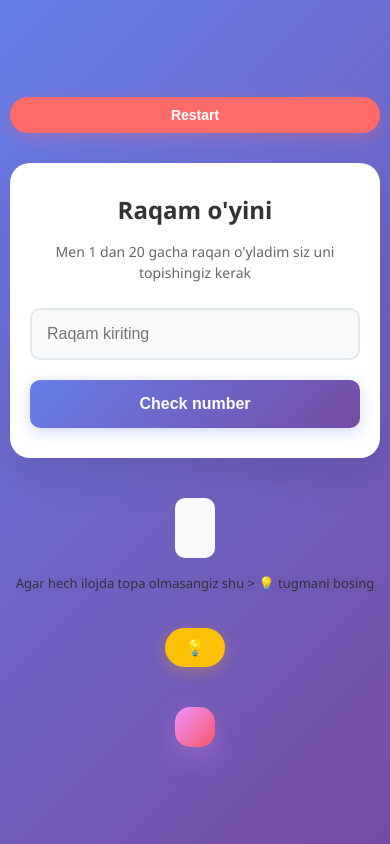
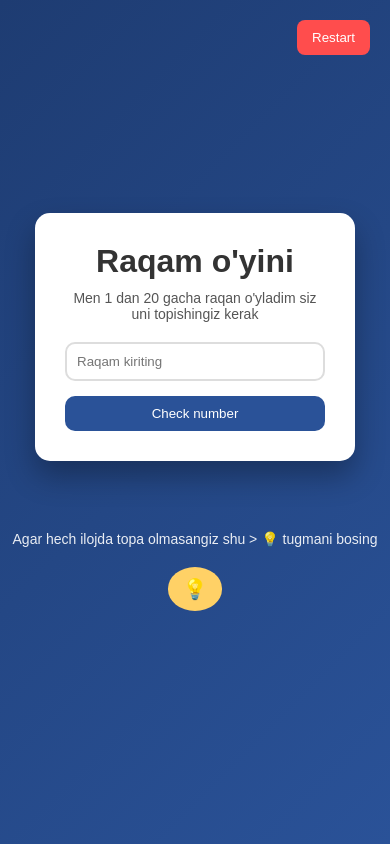
Before and after one commit to zoitovfirdavs3-eng/Bootcamp, a plain HTML site: page 1-month/5-lesson/index.html in a window 390 px wide. Drawn offline with Linux system fonts and the light colour scheme.

Commit message:
Add 6-lesson

```diff
--- a/1-month/5-lesson/style.css
+++ b/1-month/5-lesson/style.css
@@ -2,255 +2,121 @@
   margin: 0;
   padding: 0;
   box-sizing: border-box;
+  font-family: sans-serif;
 }
 
 body {
-    font-family: 'Segoe UI', Tahoma, Geneva, Verdana, sans-serif;
-    background: linear-gradient(135deg, #667eea 0%, #764ba2 100%);
-    min-height: 100vh;
+  height: 100vh;
+  background: linear-gradient(135deg, #1e3c72, #2a5298);
   display: flex;
   flex-direction: column;
   align-items: center;
   justify-content: center;
-    padding: 20px;
+  gap: 20px;
+  color: #fff;
 }
 
+/* Restart button */
 .js-restart-btn {
   position: absolute;
   top: 20px;
   right: 20px;
-    background: #ff6b6b;
+  padding: 10px 15px;
+  border: none;
+  border-radius: 8px;
+  background: #ff4d4d;
   color: white;
-    border: none;
-    padding: 10px 20px;
-    border-radius: 25px;
   cursor: pointer;
-    font-size: 14px;
-    font-weight: 600;
-    transition: all 0.3s ease;
-    box-shadow: 0 4px 15px rgba(255, 107, 107, 0.3);
+  transition: 0.3s;
 }
 
 .js-restart-btn:hover {
-    background: #ff5252;
-    transform: translateY(-2px);
-    box-shadow: 0 6px 20px rgba(255, 107, 107, 0.4);
+  background: #e60000;
 }
 
-.js-form {
+/* Form card */
+form {
   background: white;
-    padding: 40px;
-    border-radius: 20px;
-    box-shadow: 0 20px 40px rgba(0, 0, 0, 0.1);
+  color: #333;
+  padding: 30px;
+  border-radius: 15px;
+  width: 320px;
   text-align: center;
-    max-width: 400px;
-    width: 100%;
-    animation: slideUp 0.5s ease;
+  box-shadow: 0 15px 30px rgba(0,0,0,0.3);
 }
 
-@keyframes slideUp {
-    from {
-        opacity: 0;
-        transform: translateY(30px);
-    }
-    to {
-        opacity: 1;
-        transform: translateY(0);
-    }
+form h1 {
+  margin-bottom: 10px;
 }
 
-.js-form h1 {
-    color: #333;
-    margin-bottom: 10px;
-    font-size: 28px;
-    font-weight: 700;
+form p {
+  font-size: 14px;
+  margin-bottom: 20px;
+  color: #555;
 }
 
-.js-form p {
-    color: #666;
-    margin-bottom: 25px;
-    font-size: 16px;
-    line-height: 1.5;
-}
-
+/* Input */
 .js-inp {
   width: 100%;
-    padding: 15px;
-    border: 2px solid #e1e8ed;
+  padding: 10px;
+  border: 2px solid #ddd;
   border-radius: 10px;
-    font-size: 16px;
-    margin-bottom: 20px;
-    transition: all 0.3s ease;
-    background: #f8f9fa;
+  margin-bottom: 15px;
+  outline: none;
+  transition: 0.3s;
 }
 
 .js-inp:focus {
-    outline: none;
-    border-color: #667eea;
-    background: white;
-    box-shadow: 0 0 0 3px rgba(102, 126, 234, 0.1);
+  border-color: #2a5298;
 }
 
+/* Check button */
 .js-btn {
   width: 100%;
-    background: linear-gradient(135deg, #667eea 0%, #764ba2 100%);
+  padding: 10px;
+  border: none;
+  border-radius: 10px;
+  background: #2a5298;
   color: white;
-    border: none;
-    padding: 15px 30px;
-    border-radius: 10px;
-    font-size: 16px;
-    font-weight: 600;
   cursor: pointer;
-    transition: all 0.3s ease;
-    box-shadow: 0 4px 15px rgba(102, 126, 234, 0.3);
+  transition: 0.3s;
 }
 
 .js-btn:hover {
-    transform: translateY(-2px);
-    box-shadow: 0 6px 20px rgba(102, 126, 234, 0.4);
+  background: #1e3c72;
 }
 
-.js-btn:active {
-    transform: translateY(0);
+/* Result text */
+.js-result {
+  min-height: 30px;
+  font-size: 18px;
+  text-align: center;
 }
 
-.js-result {
-    margin-top: 30px;
-    padding: 20px;
-    border-radius: 10px;
-    font-size: 18px;
-    font-weight: 600;
-    min-height: 60px;
-    display: flex;
-    align-items: center;
-    justify-content: center;
-    background: #f8f9fa;
-    color: #333;
-    transition: all 0.3s ease;
+/* Hint text */
+body > p {
+  font-size: 14px;
+  opacity: 0.9;
 }
 
-.js-result.success {
-    background: #d4edda;
-    color: #155724;
-    border: 1px solid #c3e6cb;
-}
-
-.js-result.error {
-    background: #f8d7da;
-    color: #721c24;
-    border: 1px solid #f5c6cb;
-}
-
-.js-result.warning {
-    background: #fff3cd;
-    color: #856404;
-    border: 1px solid #ffeaa7;
-}
-
-p {
-    text-align: center;
-    color: #333;
-    margin: 20px 0;
-    font-size: 14px;
-    font-weight: 500;
-    line-height: 1.6;
-}
-
+/* Answer button */
 .js-answer-btn {
-    background: #ffc107;
-    color: #333;
+  font-size: 20px;
+  padding: 10px 15px;
   border: none;
-    padding: 12px 25px;
-    border-radius: 25px;
-    font-size: 18px;
+  border-radius: 50%;
   cursor: pointer;
-    transition: all 0.3s ease;
-    box-shadow: 0 4px 15px rgba(255, 193, 7, 0.3);
-    display: block;
-    margin: 20px auto;
+  background: #ffd166;
+  transition: 0.3s;
 }
 
 .js-answer-btn:hover {
-    background: #ffb300;
-    transform: translateY(-2px) scale(1.05);
-    box-shadow: 0 6px 20px rgba(255, 193, 7, 0.4);
+  transform: scale(1.1);
 }
 
+/* Answer output */
 .answer {
-    margin-top: 20px;
-    padding: 20px;
-    background: linear-gradient(135deg, #f093fb 0%, #f5576c 100%);
-    color: white;
-    border-radius: 15px;
-    font-size: 20px;
-    font-weight: 700;
-    text-align: center;
-    box-shadow: 0 10px 30px rgba(240, 147, 251, 0.3);
-    animation: pulse 1s ease infinite;
+  font-size: 24px;
+  font-weight: bold;
+  color: #ffe066;
 }
-
-@keyframes pulse {
-    0%, 100% {
-        transform: scale(1);
-    }
-    50% {
-        transform: scale(1.02);
-    }
-}
-
-/* Responsive design */
-@media (max-width: 480px) {
-    .js-form {
-        padding: 30px 20px;
-        margin: 10px;
-    }
-
-    .js-form h1 {
-        font-size: 24px;
-    }
-
-    .js-form p {
-        font-size: 14px;
-    }
-
-    .js-restart-btn {
-        position: static;
-        margin-bottom: 20px;
-        width: 100%;
-    }
-
-    body {
-        padding: 10px;
-    }
-
-    p {
-        font-size: 13px;
-        margin: 15px 0;
-    }
-
-    .js-answer-btn {
-        font-size: 16px;
-        padding: 10px 20px;
-    }
-}
-
-/* Animation for game states */
-.js-form.shake {
-    animation: shake 0.5s ease;
-}
-
-@keyframes shake {
-    0%, 100% { transform: translateX(0); }
-    25% { transform: translateX(-10px); }
-    75% { transform: translateX(10px); }
-}
-
-.js-form.success {
-    animation: success 0.5s ease;
-}
-
-@keyframes success {
-    0% { transform: scale(1); }
-    50% { transform: scale(1.05); }
-    100% { transform: scale(1); }
-}
--- /dev/null
+++ b/1-month/6-lesson/style.css
@@ -0,0 +1,84 @@
+* {
+  margin: 0;
+  padding: 0;
+  box-sizing: border-box;
+  font-family: sans-serif;
+}
+
+body {
+  background: linear-gradient(135deg, #667eea, #764ba2);
+  height: 100vh;
+  display: flex;
+  align-items: center;
+  justify-content: center;
+}
+
+form {
+  background: white;
+  padding: 30px;
+  border-radius: 12px;
+  width: 300px;
+  text-align: center;
+  box-shadow: 0 10px 25px rgba(0,0,0,0.2);
+}
+
+form h1 {
+  margin-bottom: 20px;
+}
+
+.js-inp {
+  width: 100%;
+  padding: 10px;
+  border: 2px solid #ddd;
+  border-radius: 8px;
+  outline: none;
+  margin-bottom: 15px;
+  transition: 0.3s;
+}
+
+.js-inp:focus {
+  border-color: #667eea;
+}
+
+button {
+  width: 100%;
+  padding: 10px;
+  border: none;
+  background: #667eea;
+  color: white;
+  border-radius: 8px;
+  cursor: pointer;
+  transition: 0.3s;
+}
+
+button:hover {
+  background: #5a67d8;
+}
+
+.js-car-list {
+  position: absolute;
+  top: 70%;
+  width: 300px;
+  list-style: none;
+  background: white;
+  border-radius: 12px;
+  margin-top: 20px;
+  padding: 15px;
+  box-shadow: 0 10px 25px rgba(0,0,0,0.2);
+  max-height: 200px;
+  overflow-y: auto;
+}
+
+.js-car-list li {
+  padding: 8px;
+  border-bottom: 1px solid #eee;
+}
+
+.js-car-list li:last-child {
+  border-bottom: none;
+}
+
+.js-car-list li:hover {
+  background: #f3f4f6;
+  cursor: pointer;
+}
```
Also changed, not shown: 1-month/6-lesson/index.html (added, +21 -0 lines), 1-month/6-lesson/index.js (added, +61 -0 lines). Lines whose indentation alone changed are shown as unchanged.
